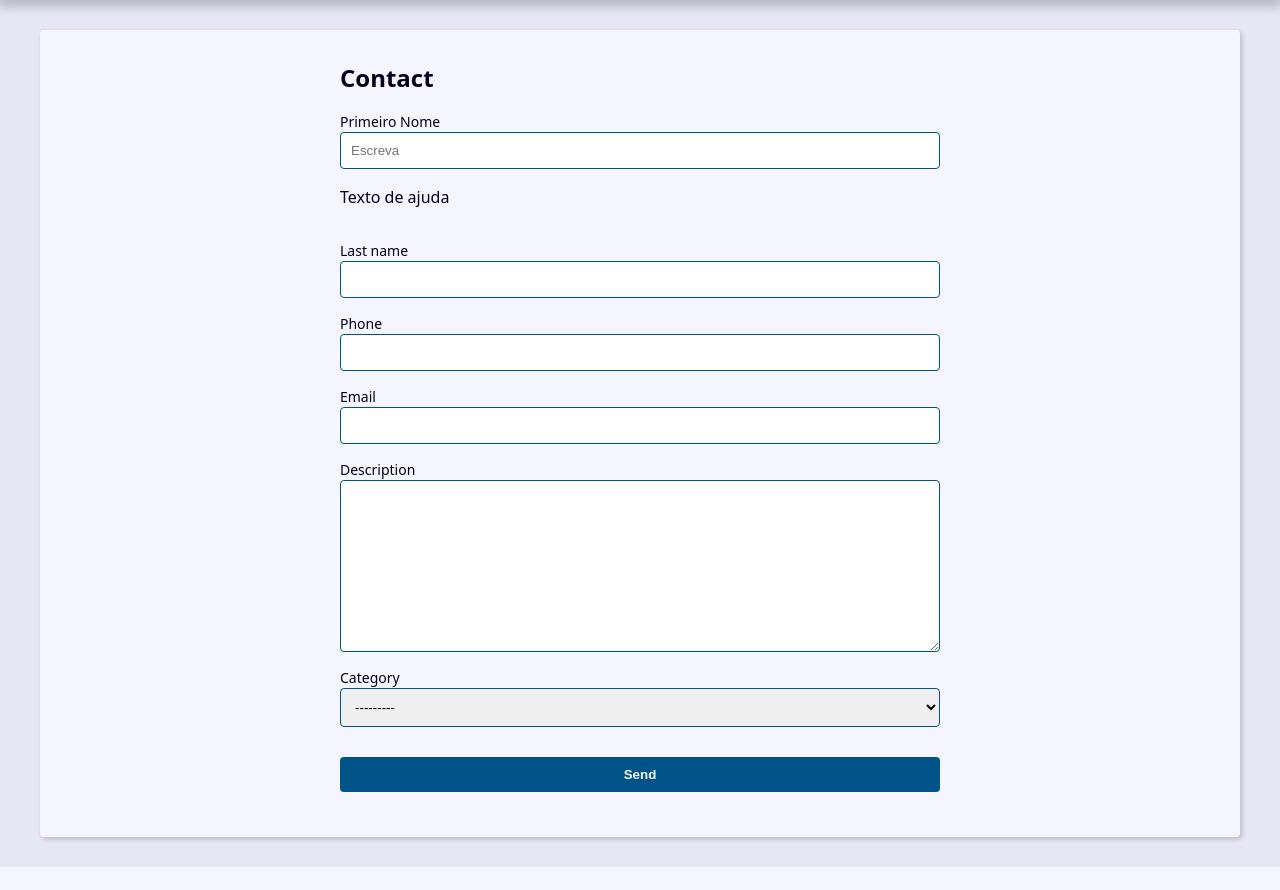
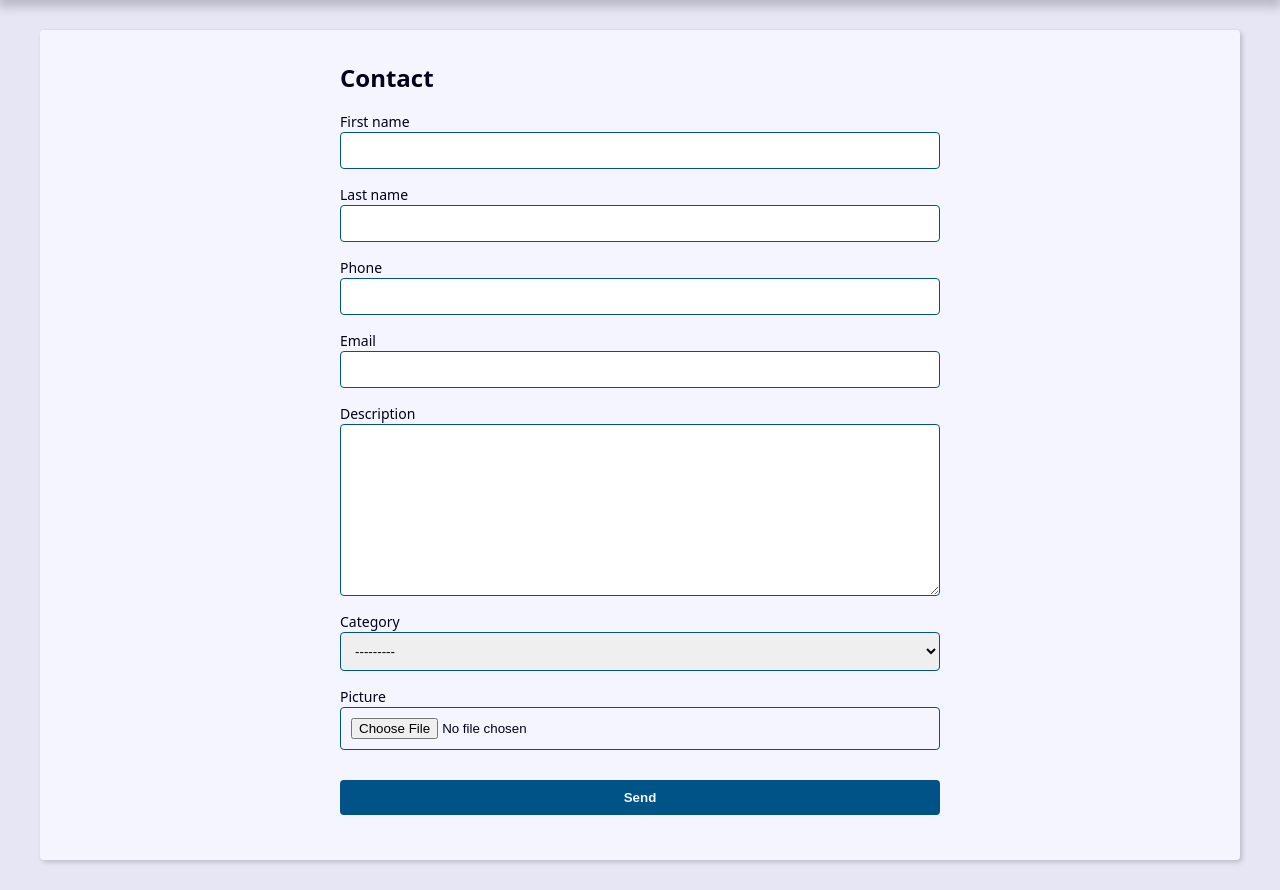
Before and after one commit to thiagobcf/Agenda, a Django app: page /contact/create/ in a window 1280 px wide. Shown: the part 239-1129 px from the top of the page. Before the commit the page ends 1106 px from the top, so only its background shows below. Run offline with Django 4.2, Linux system fonts and the light colour scheme; data that the repository does not hold is empty.

Commit message:
imagefield no template

```diff
--- a/contact/forms.py
+++ b/contact/forms.py
@@ -4,39 +4,21 @@ from . import models
 
 
 class ContactForm(forms.ModelForm):
-    first_name = forms.CharField(
-        widget=forms.TextInput(
+    picture = forms.ImageField(
+        widget=forms.FileInput(
             attrs={
-                'class': 'classe-a classe-b',
-                'placeholder': 'Escreva'
+                'accept': 'image/*'
             }
-        ),
-        label='Primeiro Nome',
-        help_text='Texto de ajuda',
+        )
     )
-
-    def __init__(self, *args, **kwargs):
-        super().__init__(*args, **kwargs)
-
-        # self.fields['first_name'].widget.attrs.update({
-        #     'class': 'classe-a classe-b',
-        #     'placeholder': 'Aqui veio do init',
-        # })
 
     class Meta:
         model = models.Contact
         fields = (
             'first_name', 'last_name', 'phone',
             'email', 'description', 'category',
+            'picture',
             )
-        # widgets = {
-        #     'first_name': forms.TextInput(
-        #         attrs={
-        #             'class': 'classe-a classe-b',
-        #             'placeholder': 'Escreva aqui',
-        #         }
-        #     )
-        # }
 
     def clean(self):
         cleaned_data = self.cleaned_data
--- a/contact/templates/contact/contact.html
+++ b/contact/templates/contact/contact.html
@@ -10,6 +10,12 @@
     <p><b>Created Date:</b> {{ contact.created_date }}</p>
     <p><b>Description:</b> {{ contact.description }}</p>
     <p><b>Category:</b> {{ contact.category.name }}</p>
+
+    {% if contact.picture %}
+      <p>
+        <img src="{{ contact.picture.url }}" alt="{{ contact.first_name }} {{ contact.last_name }}">
+      </p>
+    {% endif %}
 
     <div class="contact-links">
       <a class="btn btn-link" href="{% url 'contact:update' contact.id %}">Update</a>
--- a/contact/templates/contact/create.html
+++ b/contact/templates/contact/create.html
@@ -8,21 +8,24 @@
       method="POST"
       enctype="multipart/form-data"
     >
-
       {% csrf_token %}
 
       <div class="form-content">
-
         {% for field in form %}
           <div class="form-group">
             <label for="{{ field.id_for_label }}">{{ field.label }}</label>
             {{ field }}
             {{ field.errors }}
-
             {% if field.help_text %}
-              <p class="help_text">{{ field.help_text }}</p>
+              <p class="help-text">{{ field.help_text }}</p>
             {% endif %}
           </div>
+
+          {% if field.name == 'picture' and field.value.url %}
+            <div class="form-group">
+              <img src="{{ field.value.url }}" alt="">
+            </div>
+          {% endif %}
         {% endfor %}
       </div>
 
@@ -35,7 +38,6 @@
           </div>
         </div>
       {% endif %}
-
       <div class="form-content">
         <div class="form-group">
           <button class="btn" type="submit">Send</button>
--- a/contact/views/contact_forms.py
+++ b/contact/views/contact_forms.py
@@ -9,7 +9,7 @@ def create(request):
     form_action = reverse('contact:create')
 
     if request.method == 'POST':
-        form = ContactForm(request.POST)
+        form = ContactForm(request.POST, request.FILES)
 
         context = {
             'form': form,
@@ -44,7 +44,7 @@ def update(request, contact_id):
     form_action = reverse('contact:update', args=(contact_id,))
 
     if request.method == 'POST':
-        form = ContactForm(request.POST, instance=contact)
+        form = ContactForm(request.POST, request.FILES, instance=contact)
 
         context = {
             'form': form,
```
